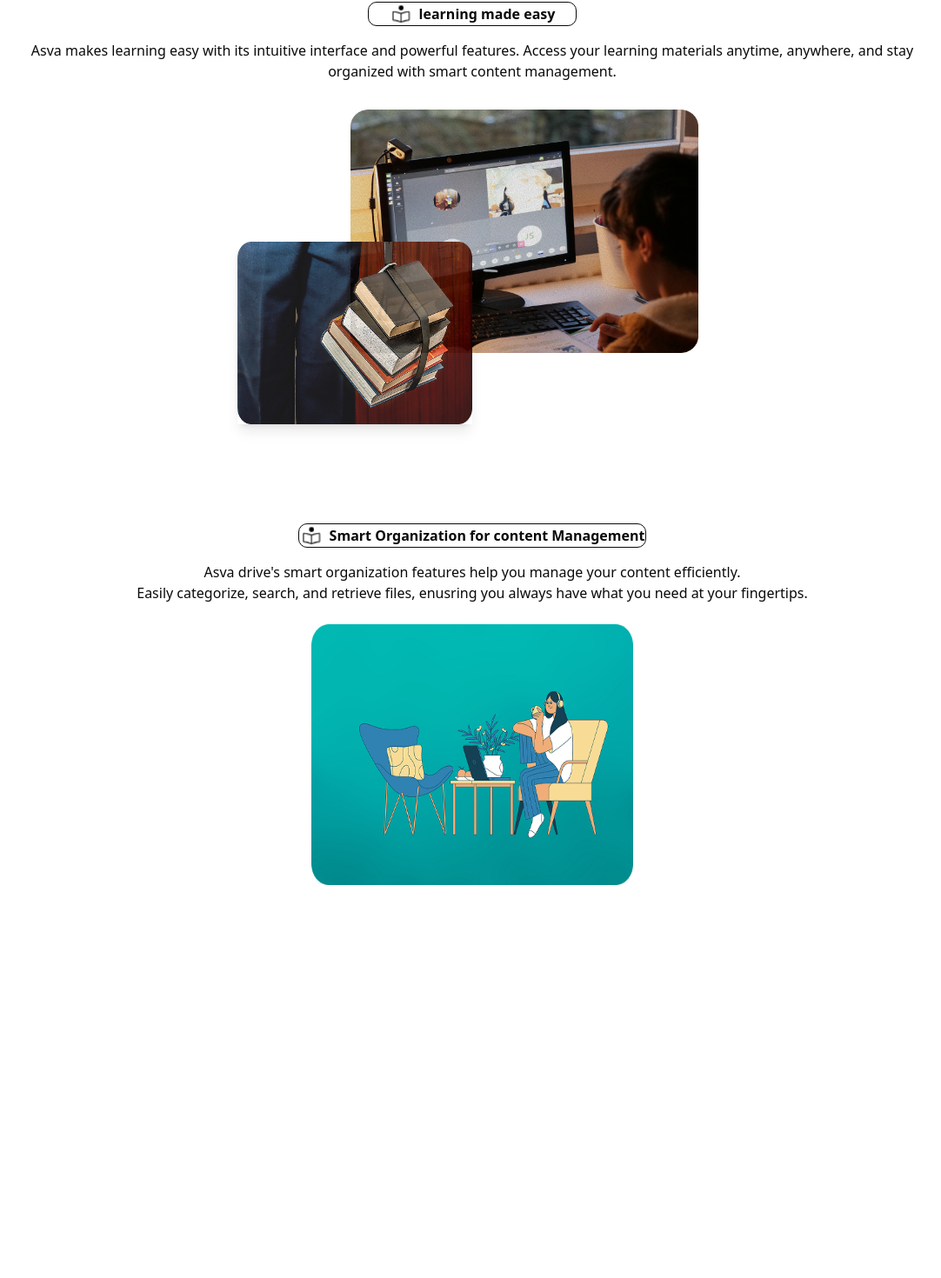
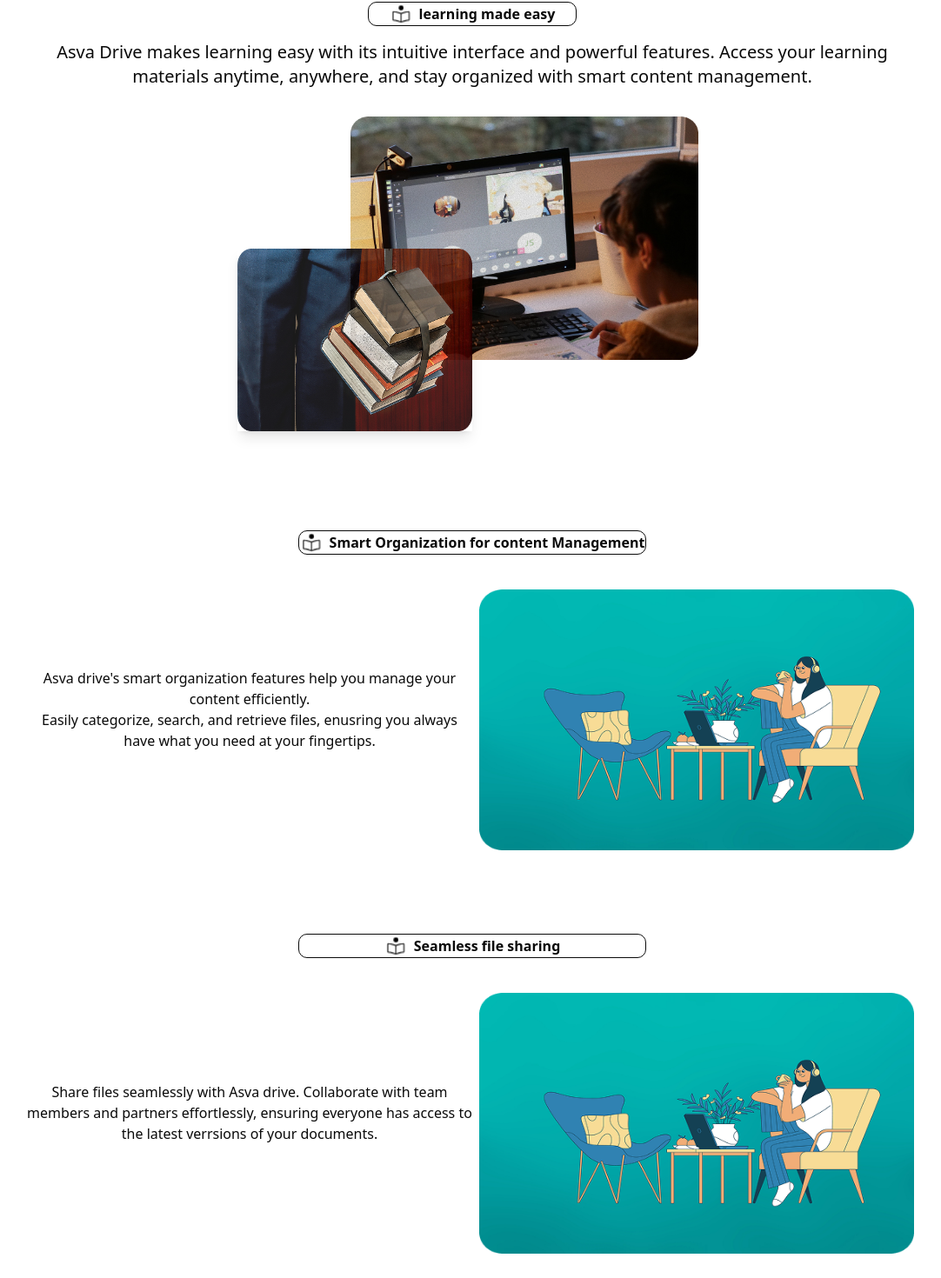
Before and after one commit to Saki-A5/Asva-drive, a Next.js app: page / in a window 1280 px wide. Shown: the part 442-1912 px from the top of the page at 87% size, without its empty margins (97-1179 px from the left). Before the commit the page ends 1476 px from the top, so only its background shows below. Built offline with nearby package versions, Linux system fonts and the light colour scheme.

Commit message:
replacing existing work with new work

```diff
--- a/src/app/page.tsx
+++ b/src/app/page.tsx
@@ -31,7 +31,7 @@
           <h3 className="pl-2 font-semibold">learning made easy</h3>
         </div>
         <div className="mx-auto w-4/5">
-        <p className="text-center mb-8">Asva makes learning easy with its intuitive interface and powerful features. Access your learning materials anytime, anywhere, and stay organized with smart content management.</p>
+        <p className="text-center text-xl mb-8">Asva  Drive makes learning easy with its intuitive interface and powerful features. Access your learning materials anytime, anywhere, and stay organized with smart content management.</p>
         </div>
         <div className="max-w-full pb-4 flex justify-center items-center">
         <div className="relative w-[270px] h-[200px] md:w-[330px] md:h-[280px] lg:w-[400px] left-10 md:left-20 lg:left-15 float-right">
@@ -44,17 +44,35 @@
       </div>
 
       {/* smart organization for content management */}
-      <div className="mb-4">
+      <div className="mb-24">
         <div className="flex justify-center items-center border rounded-lg w-80 sm:w-100 mx-auto mb-4">
           <Image src="/reading.png" alt="content management" width={26} height={26}/>
           <h3 className="pl-2 font-semibold text-center sm:text-left">Smart Organization for content Management</h3>
         </div>
-        <div className="mx-auto w-4/5 text-center">
-          <p>Asva drive's smart organization features help you manage your content efficiently.</p>
-          <p>Easily categorize, search, and retrieve files, enusring you always have what you need at your fingertips.</p>
+        <div className="md:grid md:grid-cols-2">
+          <div className="mx-auto w-4/5 text-center md:mr-0 md:my-auto">
+            <p>Asva drive's smart organization features help you manage your content efficiently.</p>
+            <p>Easily categorize, search, and retrieve files, enusring you always have what you need at your fingertips.</p>
+          </div>
+          <div className="flex justify-center items-center mt-6 w-[370px] h-[300px] lg:w-[440px] xl:w-[500px] xl:ml-12 lg:right-10 relative mx-auto">
+            <Image src="/content management.png" alt="content management" fill />
+          </div>
         </div>
-        <div className="flex justify-center items-center mt-6 w-[370px] h-[300px] relative mx-auto">
-          <Image src="/content management.png" alt="content management" fill />
+      </div>
+
+      {/* Seamless file sharing */}
+      <div className="mb-12">
+        <div className="flex justify-center items-center border rounded-lg w-80 sm:w-100 mx-auto mb-4">
+          <Image src="/reading.png" alt="content management" width={26} height={26}/>
+          <h3 className="pl-2 font-semibold text-center sm:text-left">Seamless file sharing</h3>
+        </div>
+        <div className="md:grid md:grid-cols-2">
+          <div className="mx-auto w-4/5 text-center md:mr-0 md:my-auto">
+            <p>Share files seamlessly with Asva drive. Collaborate with team members and partners effortlessly, ensuring everyone has access to the latest verrsions of your documents.</p>
+          </div>
+          <div className="flex justify-center items-center mt-6 w-[370px] h-[300px] lg:w-[440px] xl:w-[500px] xl:ml-12 lg:right-10 relative mx-auto">
+            <Image src="/content management.png" alt="content management" fill />
+          </div>
         </div>
       </div>
 
```
